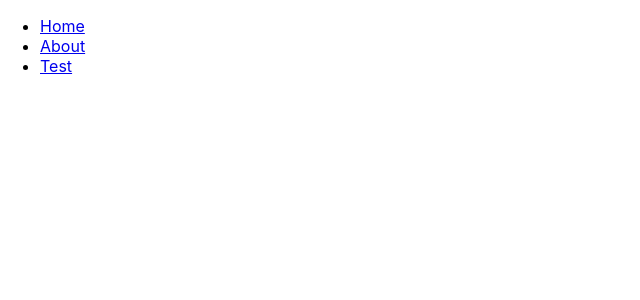
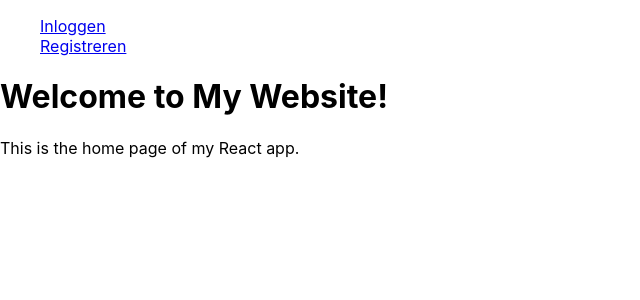
Before and after one commit to CalorieCommander/frontend, a React (Create React App) app in the folder app/: page /pages/Inloggen in a window 1280 px wide. Before the commit this address had no page. Shown: the top 300 px of the page, without its empty margins (0-640 px from the left). Built offline with nearby package versions, Linux system fonts and the light colour scheme.

Commit message:
check
inloggen en registratie

```diff
--- a/app/src/App.js
+++ b/app/src/App.js
@@ -1,8 +1,7 @@
 import React from "react";
 import { BrowserRouter as Router, Route, Routes, Link } from "react-router-dom";
-import Home from "./pages/Home";
-import About from "./pages/About";
-import Test from "./pages/Test";
+import Inloggen from "./pages/Inloggen";
+import Registreren from "./pages/Registreren";
 
 function App() {
   return (
@@ -10,21 +9,14 @@ function App() {
       <div className="Test">
         <nav>
           <ul>
-            <li>
-              <Link to="/pages/Home">Home</Link>
-            </li>
-            <li>
-              <Link to="/pages/About">About</Link>
-            </li>
-            <li>
-              <Link to="/pages/Test">Test</Link>
-            </li>
+            <Link to="/pages/Inloggen">Inloggen</Link>
+            <br />
+            <Link to="/pages/Registreren">Registreren</Link>
           </ul>
         </nav>
         <Routes>
-          <Route path="/pages/Home" element={<Home />} />
-          <Route path="/pages/About" element={<About />} />
-          <Route path="/pages/Test" element={<Test />} />
+          <Route path="/pages/Inloggen" element={<Inloggen />} />
+          <Route path="/pages/Registreren" element={<Registreren />} />
         </Routes>
       </div>
     </Router>
--- a/app/src/pages/Home.js
+++ b/app/src/pages/Inloggen.js
@@ -1,6 +1,6 @@
 import React from "react";
 
-const Home = () => {
+const Inloggen = () => {
   return (
     <div>
       <h1>Welcome to My Website!</h1>
@@ -9,4 +9,4 @@ const Home = () => {
   );
 };
 
-export default Home;
+export default Inloggen;
--- a/app/src/pages/About.js
+++ b/app/src/pages/Registreren.js
@@ -1,6 +1,6 @@
 import React from "react";
 
-const About = () => {
+const Registreren = () => {
   return (
     <div>
       <h1>About Us</h1>
@@ -9,4 +9,4 @@ const About = () => {
   );
 };
 
-export default About;
+export default Registreren;
--- a/app/src/pages/Test.js
+++ /dev/null
@@ -1,12 +0,0 @@
-import React from "react";
-
-const Test = () => {
-  return (
-    <div>
-      <h1>HALLO KEVIN</h1>
-      <p>This is the Test page of my React app.</p>
-    </div>
-  );
-};
-
-export default Test;
```
